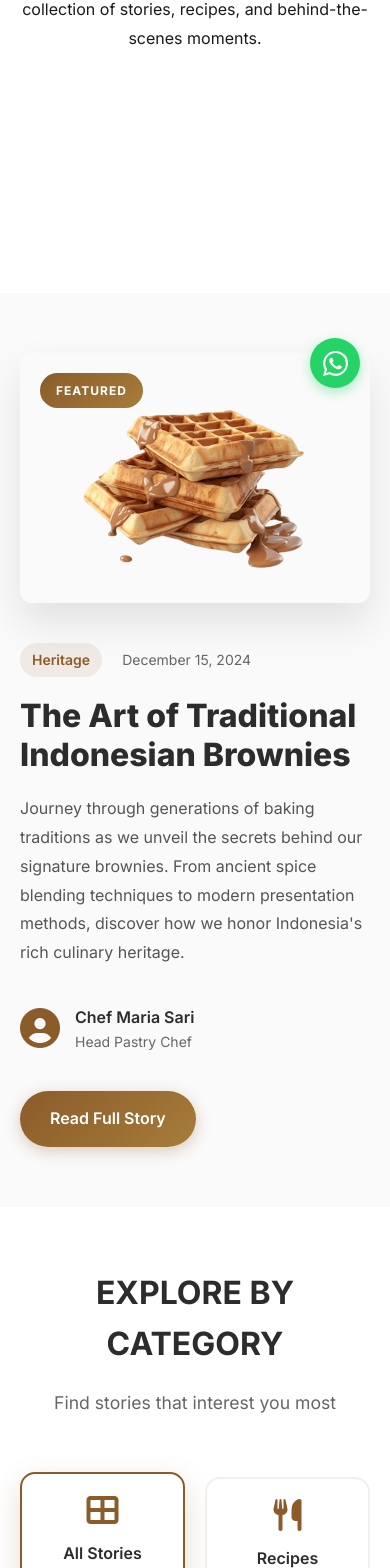
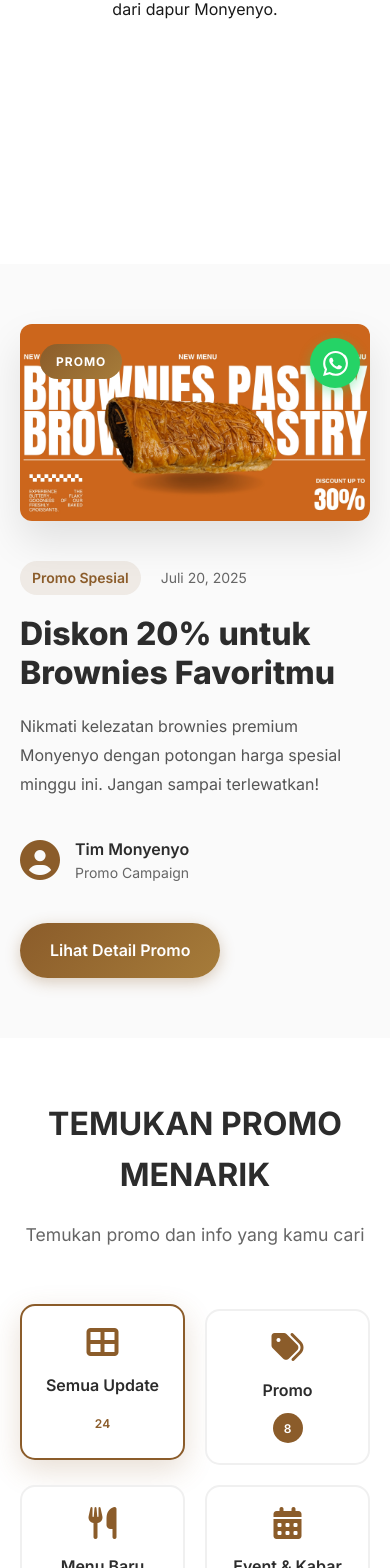
Before and after one commit to Moonarq/MONYENYO-REACT-JS, a React (Vite) app: page /blogs in a window 390 px wide. Shown: the part 426-1994 px from the top of the page. Built offline with nearby package versions, Linux system fonts and the light colour scheme.

Commit message:
Implement code changes to enhance functionality and improve performance

```diff
--- a/src/components/home/BlogPreviewSection.jsx
+++ b/src/components/home/BlogPreviewSection.jsx
@@ -7,52 +7,55 @@
   const { t } = useLanguage()
 
  const featuredPost = {
-    image: '/images/test1.png',
-    category: t('Heritage'),
-    title: t('The Art of Traditional Indonesian Brownies'),
-    excerpt: t('Journey through generations of baking traditions as we unveil the secrets behind our signature brownies'),
-    author: 'Chef Maria Sari',
-    date: 'December 15, 2024'
+  image: '/images/promo.jpg',
+  category: t('Promo'),
+  title: t('Promo Spesial Lebaran 2024'),
+  excerpt: t('Nikmati diskon hingga 25% untuk semua varian brownies premium Monyenyo selama bulan Ramadhan.'),
+  author: 'Tim Monyenyo',
+  date: 'Maret 10, 2024'
 }
+
 
  const recentPosts = [
   {
-      image: '/images/blogs3.png',
-      category: t('Recipes'),
-      title: t('Secrets to Perfect Brownies'),
-      date: 'Dec 12, 2024',
-      readTime: '5 min read'
+    image: '/images/promo1.jpg',
+    category: t('Promo'),
+    title: t('Weekend Sale – Diskon 20%'),
+    date: 'Maret 8, 2024',
+    readTime: '2 min read'
   },
   {
-      image: '/images/menu2.png',
-      category: t('Behind Scenes'),
-      title: t('Morning at Monyenyo Kitchen'),
-      date: 'Dec 10, 2024',
+    image: '/images/desktop6.jpg',
+    category: t('Menu Baru'),
+    title: t('Banana Strudel Resmi Hadir!'),
+    date: 'Maret 5, 2024',
     readTime: '3 min read'
   },
   {
-      image: '/images/test2.png',
-      category: t('Heritage'),
-      title: t('Indonesia\'s Spice Heritage'),
-      date: 'Dec 8, 2024',
+    image: '/images/event.jpg',
+    category: t('Event'),
+    title: t('Monyenyo di Festival Kuliner Jakarta'),
+    date: 'Maret 2, 2024',
     readTime: '4 min read'
   },
   {
-      image: '/images/menu4.png',
-      category: t('Heritage'),
-      title: t('Family Recipe Legacy'),
-      date: 'Dec 5, 2024',
-      readTime: '6 min read'
+    image: '/images/desktop1.jpg',
+    category: t('Tips'),
+    title: t('Cara Menyimpan Brownies Agar Tetap Fresh'),
+    date: 'Februari 28, 2024',
+    readTime: '4 min read'
   }
 ]
+
+
 
   return (
     <section className="blog-preview-section" id="blogs">
       <div className="container">
         <div className="blog-preview-header">
-          <h2 className="blog-preview-title">{t('LATEST FROM BLOG')}</h2>
+       <h2 className="blog-preview-title">{t('PROMO & BERITA TERBARU')}</h2>
         <p className="blog-preview-description">
-            {t('Discover the passion, tradition, and innovation behind every Monyenyo creation')}
+          {t("Temukan promo menarik dan informasi terbaru dari Monyenyo untuk setiap momen spesial.")}
         </p>
         </div>
 
@@ -61,7 +64,7 @@
           <div className="featured-blog-post">
             <div className="featured-blog-image">
               <img src={featuredPost.image} alt={featuredPost.title} />
-              <div className="featured-blog-badge">{t('FEATURED')}</div>
+              <div className="featured-blog-badge">{t('PROMO')}</div>
             </div>
             <div className="featured-blog-content">
               <div className="featured-blog-meta">
@@ -97,7 +100,7 @@
 
         <div className="blog-preview-cta">
           <Link to="/blogs" className="blog-preview-btn">
-            {t('View All Stories')}
+            {t("Yuk Lihat Yang Baru")}
           </Link>
         </div>
       </div>
--- a/src/components/layout/Header.jsx
+++ b/src/components/layout/Header.jsx
@@ -10,19 +10,31 @@
   // You may need to adjust this logic to fit your actual scroll detection
   const [isNavbarSolid, setIsNavbarSolid] = useState(false);
 
+  const location = useLocation()
   useEffect(() => {
-    const handleScroll = () => {
-      if (window.scrollY > 50) {
+    const updateNavbarSolid = () => {
+      const isDesktop = window.innerWidth > 768;
+      const pathname = location.pathname;
+      const isSpecialPage = ['/about', '/menu', '/blogs', '/outlets', '/contact'].some(p => pathname.includes(p));
+      if (isDesktop && isSpecialPage) {
         setIsNavbarSolid(true);
       } else {
-        setIsNavbarSolid(false);
+        if (window.scrollY > 50) {
+          setIsNavbarSolid(true);
+        } else {
+          setIsNavbarSolid(false);
+        }
       }
     };
-    window.addEventListener('scroll', handleScroll);
-    return () => window.removeEventListener('scroll', handleScroll);
-  }, []);
+    updateNavbarSolid();
+    window.addEventListener('scroll', updateNavbarSolid);
+    window.addEventListener('resize', updateNavbarSolid);
+    return () => {
+      window.removeEventListener('scroll', updateNavbarSolid);
+      window.removeEventListener('resize', updateNavbarSolid);
+    };
+  }, [location.pathname]);
   const [isMenuOpen, setIsMenuOpen] = useState(false)
-  const location = useLocation()
   const { language, setLanguage, t } = useLanguage()
   const lastScrollPosition = useRef(0)
 
--- a/src/pages/Blogs.css
+++ b/src/pages/Blogs.css
@@ -1,4 +1,4 @@
-/* Professional Blog Styles for Monyenyo */
+/* Professional Blog Styles for Monyenyo
 
 /* Hide logo/title and hamburger menu ONLY when at top of Blogs page (transparent header) */
 .blogs-page .header:not(.desktop-solid):not(.show-on-scroll-up) .nav-logo,
@@ -97,9 +97,12 @@
 
 .featured-image img {
     width: 100%;
-    height: 400px;
-    object-fit: contain;
+    max-width: 720px;
+    height: 300px;
+    object-fit: cover;
     object-position: center;
+    margin: 0 auto;
+    display: block;
     transition: transform 0.6s ease;
 }
 
@@ -331,13 +334,13 @@
 .blog-image {
     position: relative;
     overflow: hidden;
-    height: 250px;
+    height: 200px;
 }
 
 .blog-image img {
     width: 100%;
     height: 100%;
-    object-fit: contain;
+    object-fit: cover;
     object-position: center;
     transition: transform 0.6s ease;
 }
@@ -506,7 +509,23 @@
 }
 
 /* Mobile Responsiveness */
-@media (max-width: 768px) {
+@media (max-width: 480px) {
+    .featured-image {
+        height: auto !important;
+        margin: 0 !important;
+        padding: 0 !important;
+        overflow: hidden !important;
+    }
+
+    .featured-image img {
+        max-width: 100% !important;
+        object-fit: contain !important;
+        padding: 0 !important;
+        height: auto !important;
+        margin: 0 auto !important;
+        width: 100% !important;
+        display: block !important;
+    }
     .featured-content {
         grid-template-columns: 1fr;
         gap: 40px;
--- a/src/pages/Blogs.jsx
+++ b/src/pages/Blogs.jsx
@@ -18,13 +18,13 @@
   const blogArticles = [
       {
     id: 1,
-      category: 'recipes',
-      image: '/images/blogs3.png',
-      title: t('Secrets to Perfect Brownies'),
-      excerpt: t('Master the art of creating the perfect brownie texture with our time-tested techniques and premium ingredient secrets.'),
-      author: t('by Chef Budi'),
-      date: 'Dec 12, 2024',
-      readTime: '5 min read'
+    category: 'promo',
+    image: '/images/promo.jpg',
+    title: t('Diskon 20% Brownies Premium'),
+    excerpt: t('Nikmati potongan harga 20% untuk semua varian brownies premium Monyenyo selama promo minggu ini.'),
+    author: t('Tim Monyenyo'),
+    date: 'Jul 20, 2025',
+    readTime: '2 min read'
   },
     {
       id: 2,
@@ -79,11 +79,12 @@
   ]
 
   const categories = [
-    { id: 'all', name: t('All Stories'), icon: 'fas fa-th-large', count: 24 },
-    { id: 'recipes', name: t('Recipes'), icon: 'fas fa-utensils', count: 8 },
-    { id: 'heritage', name: t('Heritage'), icon: 'fas fa-landmark', count: 6 },
-    { id: 'behind-scenes', name: t('Behind Scenes'), icon: 'fas fa-camera', count: 5 }
+  { id: 'all', name: t('Semua Update'), icon: 'fas fa-th-large', count: 24 },
+  { id: 'promo', name: t('Promo'), icon: 'fas fa-tags', count: 8 },
+  { id: 'menu-baru', name: t('Menu Baru'), icon: 'fas fa-utensils', count: 6 },
+  { id: 'event', name: t('Event & Kabar'), icon: 'fas fa-calendar-alt', count: 3 }
 ]
+
 
   const filteredArticles = activeCategory === 'all'
     ? blogArticles
@@ -107,10 +108,10 @@
           <div className="container">
             <div className="about-hero-content">
               <div className="hero-text-center">
-                <span className="company-label">{t('OUR STORIES')}</span>
-                <h1 className="hero-main-title">{t('STORIES & INSIGHTS')}</h1>
+                <span className="company-label">{t('KABAR MONYENYO')}</span>
+                <h1 className="hero-main-title">{t('PROMO & INFO TERBARU')}</h1>
                 <p className="hero-description">
-                  {t('Discover the passion, tradition, and innovation behind every Monyenyo creation through our collection of stories, recipes, and behind-the-scenes moments.')}
+                  {t('Dapatkan promo spesial, menu terbaru, tips penyajian lezat, dan update menarik langsung dari dapur Monyenyo.')}
                 </p>
               </div>
             </div>
@@ -122,39 +123,40 @@
   <div className="container">
     <div className="featured-content">
       <div className="featured-image">
-                <img src="/images/test1.png" alt="Featured Article" />
-                <div className="featured-badge">{t('FEATURED')}</div>
+        <img src="/images/promo1.jpg" alt="Promo Spesial" />
+        <div className="featured-badge">{t('PROMO')}</div>
       </div>
       <div className="featured-text">
         <div className="article-meta">
-                  <span className="article-category">{t('Heritage')}</span>
-                  <span className="article-date">December 15, 2024</span>
+          <span className="article-category">{t('Promo Spesial')}</span>
+          <span className="article-date">Juli 20, 2025</span>
         </div>
-                <h2 className="featured-title">{t('The Art of Traditional Indonesian Brownies')}</h2>
+        <h2 className="featured-title">{t('Diskon 20% untuk Brownies Favoritmu')}</h2>
         <p className="featured-excerpt">
-                  {t('Journey through generations of baking traditions as we unveil the secrets behind our signature brownies. From ancient spice blending techniques to modern presentation methods, discover how we honor Indonesia\'s rich culinary heritage.')}
+          {t('Nikmati kelezatan brownies premium Monyenyo dengan potongan harga spesial minggu ini. Jangan sampai terlewatkan!')}
         </p>
         <div className="featured-author">
           <div className="author-avatar">
             <i className="fas fa-user-circle"></i>
           </div>
           <div className="author-info">
-                    <span className="author-name">Chef Maria Sari</span>
-                    <span className="author-title">{t('Head Pastry Chef')}</span>
+            <span className="author-name">Tim Monyenyo</span>
+            <span className="author-title">{t('Promo Campaign')}</span>
           </div>
         </div>
-                <a href="#" className="featured-read-btn">{t('Read Full Story')}</a>
+        <a href="#" className="featured-read-btn">{t('Lihat Detail Promo')}</a>
       </div>
     </div>
   </div>
 </section>
 
+
         {/* Blog Categories Section */}
         <section className="blog-categories">
           <div className="container">
           <div className="categories-header">
-              <h2 className="section-title">{t('EXPLORE BY CATEGORY')}</h2>
-              <p className="section-subtitle">{t('Find stories that interest you most')}</p>
+            <h2 className="section-title">{t('TEMUKAN PROMO MENARIK')}</h2>
+            <p className="section-subtitle">{t('Temukan promo dan info yang kamu cari')}</p>
             </div>
             <div className="categories-grid">
               {categories.map(category => (
@@ -236,7 +238,7 @@
         </section>
       </div>
     </>
-  )
+  );
 }
 
 export default Blogs
```
Also changed, not shown: src/components/home/BlogPreviewSection.css (+309 -0 lines), public/images/promo.jpg (added), public/images/promo1.jpg (added). Lines whose indentation alone changed are shown as unchanged.
